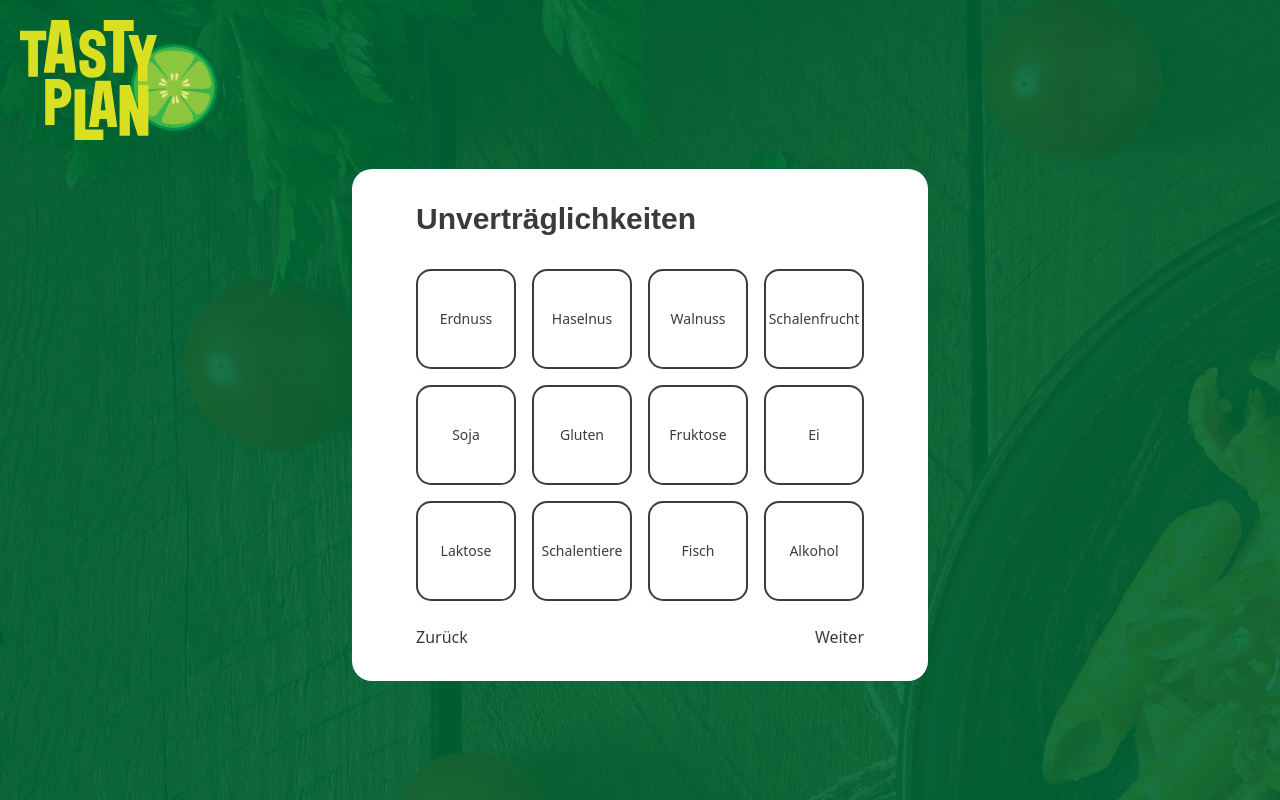
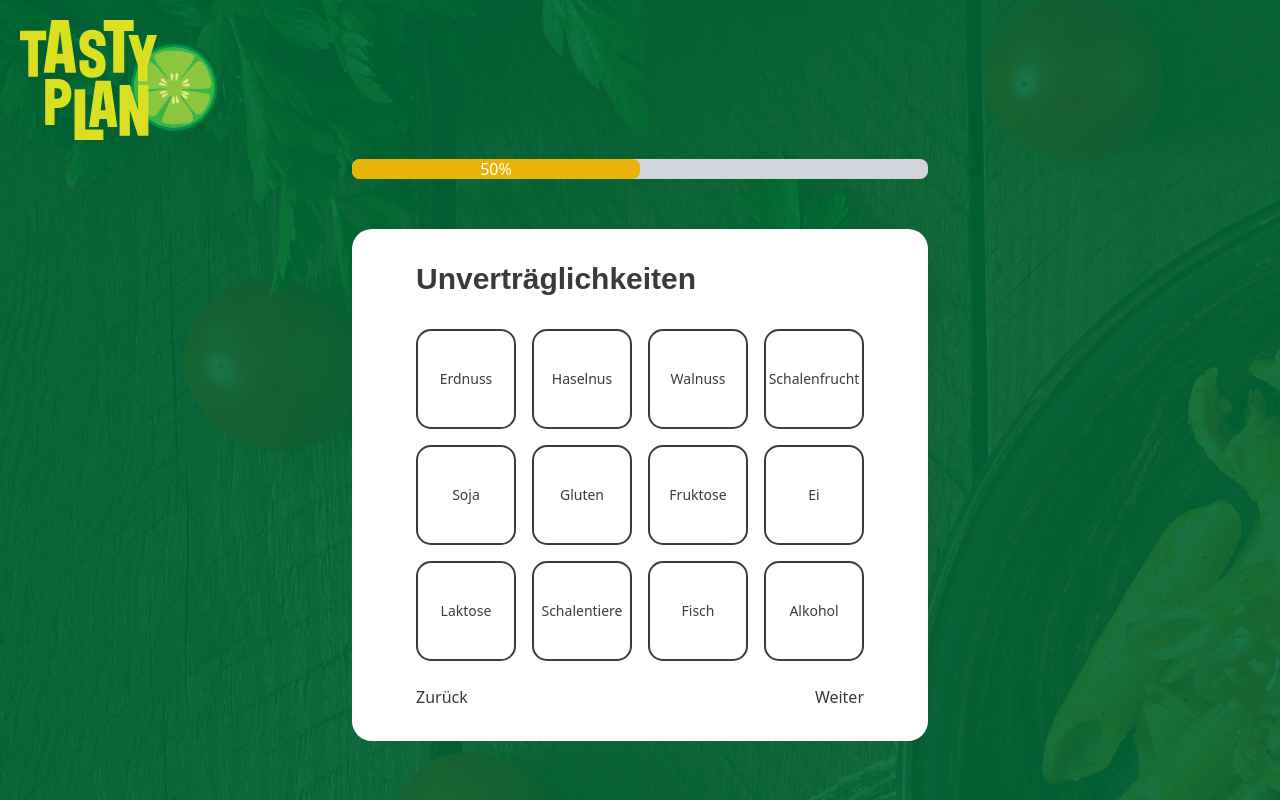
Before and after one commit to fichtnerma/Tastyplan, a Next.js app in the folder frontend/: page /preferences in a window 1280 px wide. Both pictures are taken after a click on the button "Weiter". Built offline with nearby package versions, Linux system fonts and the light colour scheme.

Commit message:
FEAT: add progress bar

```diff
--- a/frontend/src/components/EatingHabits/EatingHabits.tsx
+++ b/frontend/src/components/EatingHabits/EatingHabits.tsx
@@ -1,23 +1,27 @@
-import { Diet, FormOfDiet, Intolerance, isFormOfDiet, Step } from 'src/types/types';
-import { useCallback, useState } from 'react';
+import { Diet, Step } from 'src/types/types';
+import { useCallback, useEffect, useState } from 'react';
 import Selection from '@components/Selection/Selection';
 import { useRouter } from 'next/router';
+import ProgressBar from '@components/ProgressBar/ProgressBar';
 
 export default function EatingHabits({ steps }: { steps: Step[] }) {
+    const router = useRouter();
+
     const [currentStep, setCurrentStep] = useState(0);
     const [diet, setDiet] = useState<Diet>({ formOfDiet: 'Omnivor', intolerances: [] });
-    const router = useRouter();
+    const [progress, setProgress] = useState(0);
+
+    useEffect(() => {
+        setProgress((100 / steps.length) * currentStep);
+    }, [currentStep]);
 
     const onNext = (e: React.MouseEvent<HTMLButtonElement>) => {
         e.preventDefault();
-
-        console.log(currentStep, steps.length);
 
         if (currentStep === steps.length - 1) {
             submitDiet(diet);
             return;
         }
-
         setCurrentStep(currentStep + 1);
     };
 
@@ -29,8 +33,6 @@ export default function EatingHabits({ steps }: { steps: Step[] }) {
     const addChoice = useCallback(
         (currentDiet: Diet) => {
             setDiet(currentDiet);
-
-            console.log(diet);
         },
         [diet],
     );
@@ -58,9 +60,18 @@ export default function EatingHabits({ steps }: { steps: Step[] }) {
             });
     };
 
+    const getProgressColor = (progress: number) => {
+        if (progress < 30) return '#ef4444';
+        if (progress < 50) return '#f97316';
+        if (progress < 70) return '#eab308';
+        if (progress < 100) return '#22c55e';
+        return '#d1d5db';
+    };
+
     return (
         <>
-            <div className="flex justify-center items-center">
+            <div className="flex flex-col justify-center items-center">
+                <ProgressBar bgColor={getProgressColor(progress)} progress={progress} />
                 <form className="flex justify-center py-8 px-12 w-[36rem] bg-white rounded-[20px]">
                     <fieldset className="flex flex-col">
                         <h2 className="text-3xl font-semibold text-gray-custom4 mb-8">{steps[currentStep].title}</h2>
--- /dev/null
+++ b/frontend/src/components/ProgressBar/ProgressBar.tsx
@@ -0,0 +1,14 @@
+export default function ProgressBar({ bgColor, progress }: { bgColor: string; progress: number }) {
+    return (
+        <div className="h-[20px] w-full bg-gray-300 rounded-lg m-[50px]">
+            <div
+                className="h-full rounded-[inherit] text-center transition-width duration-500"
+                style={{ backgroundColor: bgColor, width: `${progress}%` }}
+            >
+                {progress > 0 && (
+                    <span className="block h-full text-white font-medium leading-[20px]">{`${progress}%`}</span>
+                )}
+            </div>
+        </div>
+    );
+}
```
